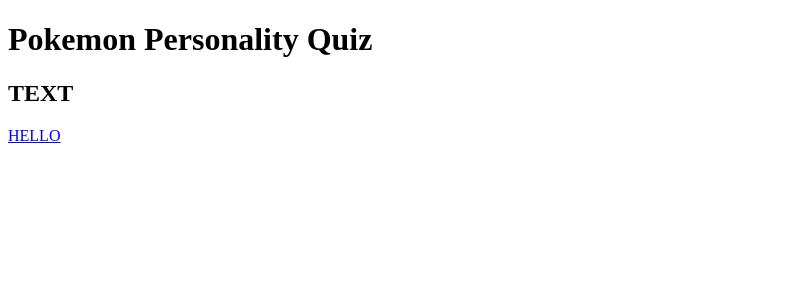
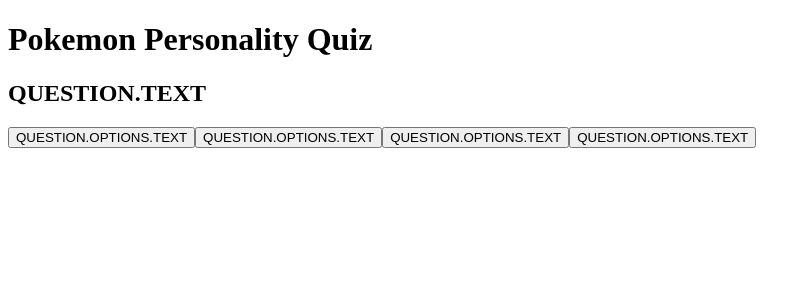
Before and after one commit to Gradfordl/gradfordl.github.io, a React (Vite) app: page /questions/1 in a window 1280 px wide. Shown: the top 300 px of the page, without its empty margins (0-811 px from the left). Built offline with nearby package versions, Linux system fonts and the light colour scheme.

Commit message:
setup useNavigate on question option buttons

```diff
--- a/src/App.jsx
+++ b/src/App.jsx
@@ -12,12 +12,6 @@
       <Header/>
       <Routes>
         <Route key={0} path="/" element={<StartQuiz/>} />
-      {/* {questions.map(question =>
-        <Route
-          key={question.id}
-          path={`/questions/:${question.id}`}
-          element={<QuestionCard questions={questions} />}
-        />)} */}
         <Route path="/questions/:id" element={<QuestionCard/>} />
       </Routes>
 
--- a/src/components/QuestionCard.jsx
+++ b/src/components/QuestionCard.jsx
@@ -1,35 +1,30 @@
-import { useParams, Link } from "react-router-dom";
+import { useParams, useNavigate, Link } from "react-router-dom";
 import { useState } from "react";
 import questions from "../data";
 
 function QuestionCard() {
+  const [question, setQuestion] = useState(null);
   const params = useParams();
+  const navigate = useNavigate();
 
-//   let question = questions.find((question) => {
-//     console.log(question.text);
-//     return params.id == question.id;
-//   });
-const [question, setQuestion] = useState(null)
+  let currentQuestion = questions.find((question) => {
+    console.log(question.text);
+    return params.id == question.id;
+  });
 
-
-  for ( let i = 0; i < questions.length; i++) {
-    let currentQuestion =  questions[i];
-    console.log(questions)
-
+  function nextQuestion() {
+    navigate(`/questions/${parseInt(params.id) + 1}`);
   }
-
-
-    //need to display individual question text and options on screen
 
   return (
     <div className="question-card">
-      <h2>TEXT</h2>
-
-      {/* <Link to={`/questions/${id}`}> ????? */}
-
-      <Link to={`/questions/2`}>
-        <div>HELLO</div>
-      </Link>
+      <h2>QUESTION.TEXT</h2>
+      <div className="button-container">
+        <button onClick={nextQuestion}>QUESTION.OPTIONS.TEXT</button>
+        <button onClick={nextQuestion}>QUESTION.OPTIONS.TEXT</button>
+        <button onClick={nextQuestion}>QUESTION.OPTIONS.TEXT</button>
+        <button onClick={nextQuestion}>QUESTION.OPTIONS.TEXT</button>
+      </div>
     </div>
   );
 }
```
